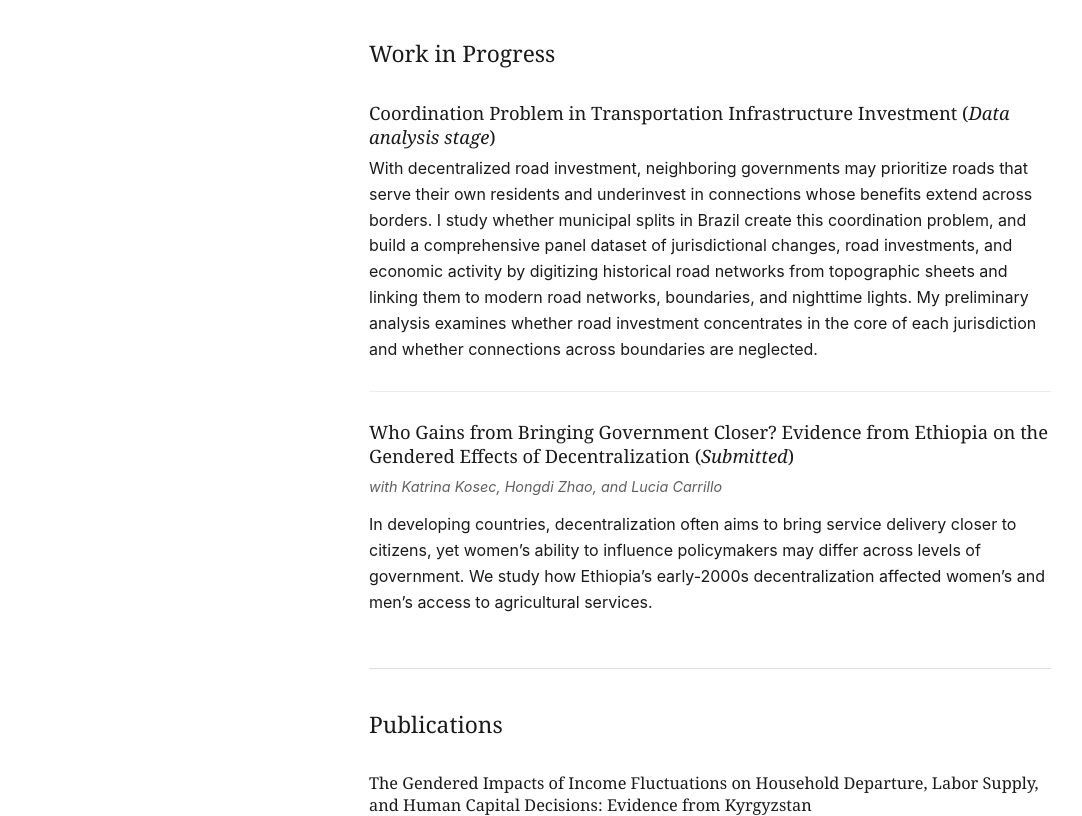
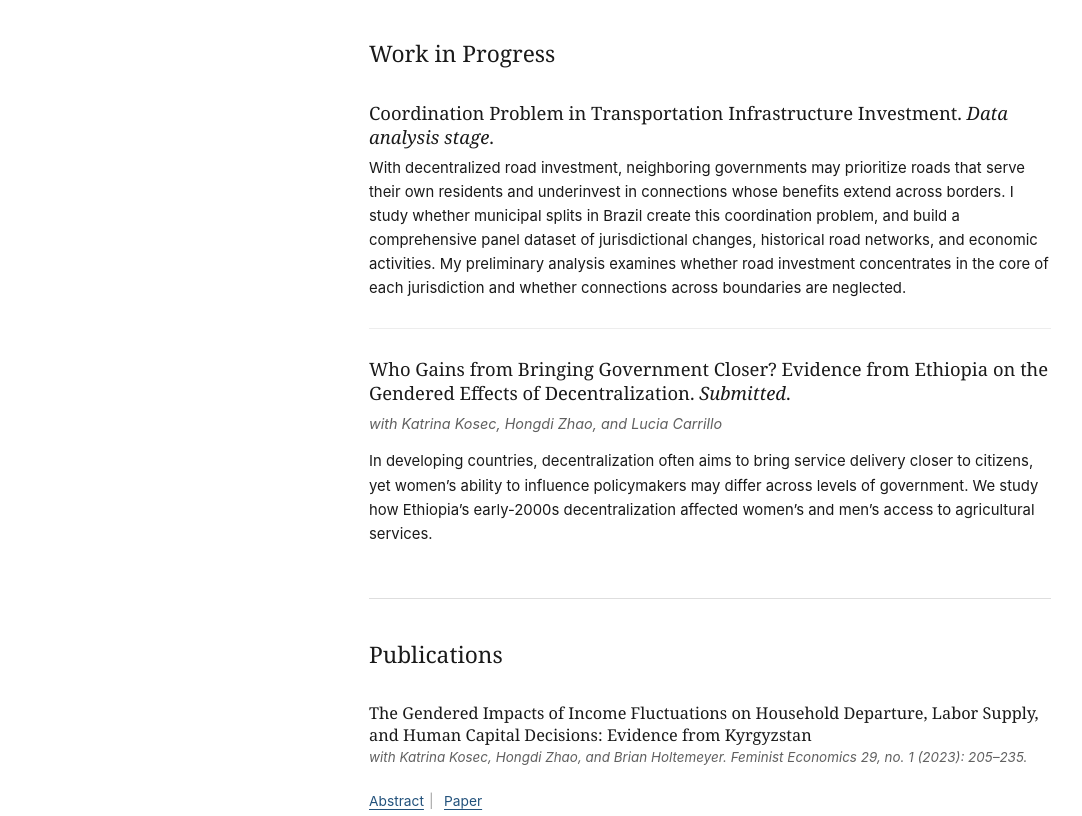
Before and after one commit to jie-song/jie-song.github.io, a plain HTML site: page index.html in a window 1280 px wide. Shown: the part 747-1563 px from the top of the page, without its empty margins (99-1181 px from the left). Drawn offline with Linux system fonts and the light colour scheme.

Commit message:
Work in Progress: "Title. Status." format, abstract font, shorter Brazil text
Statuses now follow the title as ". Data analysis stage." and ". Submitted."
(in italics) instead of parentheses. The two descriptions use the same font
and size as the job market paper abstract (new .project-summary rule in
styles.css: sans, 0.93rem). The Brazil description is shorter.

Co-Authored-By: Claude Opus 5.5 <noreply@anthropic.com>

```diff
--- a/index.html
+++ b/index.html
@@ -87,14 +87,14 @@
           <h2 id="wip-title">Work in Progress</h2>
 
           <article class="research-item">
-            <h3>Coordination Problem in Transportation Infrastructure Investment (<em>Data analysis stage</em>)</h3>
-            <p>With decentralized road investment, neighboring governments may prioritize roads that serve their own residents and underinvest in connections whose benefits extend across borders. I study whether municipal splits in Brazil create this coordination problem, and build a comprehensive panel dataset of jurisdictional changes, road investments, and economic activity by digitizing historical road networks from topographic sheets and linking them to modern road networks, boundaries, and nighttime lights. My preliminary analysis examines whether road investment concentrates in the core of each jurisdiction and whether connections across boundaries are neglected.</p>
+            <h3>Coordination Problem in Transportation Infrastructure Investment. <em>Data analysis stage</em>.</h3>
+            <p class="project-summary">With decentralized road investment, neighboring governments may prioritize roads that serve their own residents and underinvest in connections whose benefits extend across borders. I study whether municipal splits in Brazil create this coordination problem, and build a comprehensive panel dataset of jurisdictional changes, historical road networks, and economic activities. My preliminary analysis examines whether road investment concentrates in the core of each jurisdiction and whether connections across boundaries are neglected.</p>
           </article>
 
           <article class="research-item">
-            <h3>Who Gains from Bringing Government Closer? Evidence from Ethiopia on the Gendered Effects of Decentralization (<em>Submitted</em>)</h3>
+            <h3>Who Gains from Bringing Government Closer? Evidence from Ethiopia on the Gendered Effects of Decentralization. <em>Submitted</em>.</h3>
             <p class="coauthors">with Katrina Kosec, Hongdi Zhao, and Lucia Carrillo</p>
-            <p>In developing countries, decentralization often aims to bring service delivery closer to citizens, yet women&rsquo;s ability to influence policymakers may differ across levels of government. We study how Ethiopia&rsquo;s early-2000s decentralization affected women&rsquo;s and men&rsquo;s access to agricultural services.</p>
+            <p class="project-summary">In developing countries, decentralization often aims to bring service delivery closer to citizens, yet women&rsquo;s ability to influence policymakers may differ across levels of government. We study how Ethiopia&rsquo;s early-2000s decentralization affected women&rsquo;s and men&rsquo;s access to agricultural services.</p>
           </article>
         </section>
 
--- a/styles.css
+++ b/styles.css
@@ -312,6 +312,12 @@ nav a:hover {
   font-size: 0.93rem;
 }
 
+/* Work in Progress descriptions: same font and size as the job market paper abstract */
+.project-summary {
+  font-family: var(--sans);
+  font-size: 0.93rem;
+}
+
 /* .visual-summary {
   margin: 0;
 }
```
